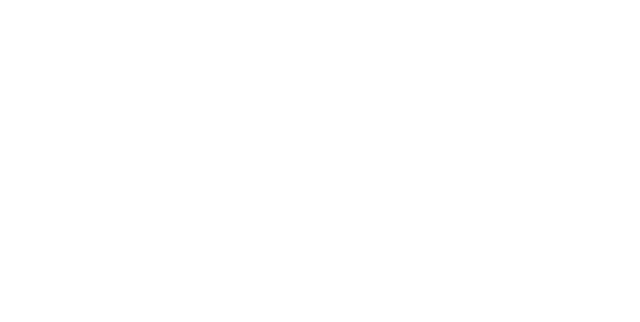
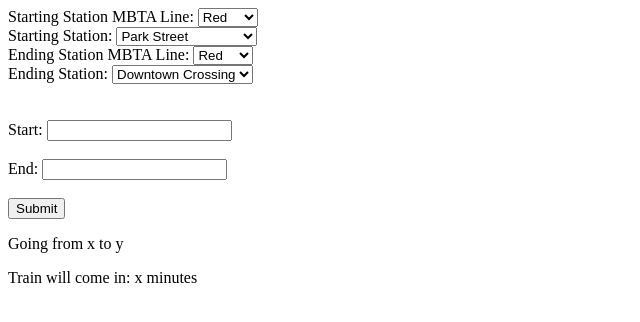
Before and after one commit to Yuniversality/mbtaCloudComputingProject, a plain HTML site: page index.html in a window 1280 px wide. Shown: the whole page, without its empty margins (0-640 px from the left). Drawn offline with Linux system fonts and the light colour scheme.

Commit message:
Added rough skeleton of the site

```diff
--- a/index.html
+++ b/index.html
@@ -1 +1,64 @@
-<!-- -->
+<!DOCTYPE html>
+<html lang="en">
+<head>
+    <meta charset="UTF-8">
+    <meta http-equiv="X-UA-Compatible" content="IE=edge">
+    <meta name="viewport" content="width=device-width, initial-scale=1.0">
+    <title> MBTA Tracker Test Website </title>
+</head>
+<body>
+    <form action="" method="post">
+        <label for="starting_station_line_dropdown">Starting Station MBTA Line:</label>
+        <select name="starting_station_line_dropdown" id="starting_station_line_dropdown" default="Choose Line">
+            <option value="Red"> Red </option>
+            <option value="Green"> Green </option>
+        </select>
+        <br>
+
+        <label for="starting_station_dropdown">Starting Station:</label>
+        <select name="starting_station_dropdown" id="starting_station_dropdown">
+            <option value="Downtown Crossing"> Park Street </option>
+            <option value="Downtown Crossing"> Downtown Crossing </option>
+        </select>
+        <br>
+
+        <label for="ending_station_line_dropdown"> Ending Station MBTA Line: </label>
+        <select name="ending_station_line_dropdown" id="ending_station_line_dropdown" default="Choose Line">
+            <option value="Red"> Red </option>
+            <option value="Green"> Green </option>
+        </select>
+        <br>
+
+        <label for="ending_station_dropdown"> Ending Station: </label>
+        <select name="ending_station_dropdown" id="ending_station_dropdown">
+            <option value="Park Street"> Downtown Crossing </option>
+            <option value="Park Street"> Park Street </option>
+        </select>
+        <br>
+
+        <br> <br>
+        <label for="start"> Start: </label>
+        <input type="text" id="start" name="start"><br><br>
+        <label for="end"> End: </label>
+        <input type="text" id="end" name="end"><br><br>
+
+        <button type="button" onclick="getInputs()"> Submit </button>
+        <!-- <input type="submit" value="Submit"> -->
+    </form>
+
+
+
+    <p id="route_label"> Going from x to y </p>
+    <p id="time_estimate_label"> Train will come in: x minutes </p>
+
+    <script>
+        function getInputs()
+        {
+            let starting_station = document.getElementById("starting_station_dropdown").value;
+            let ending_station = document.getElementById("ending_station_dropdown").value;
+            let route_label = document.getElementById("route_label");
+            route_label.innerText = "Going from " + starting_station + " to " + ending_station;
+        }
+    </script>
+</body>
+</html>
```
